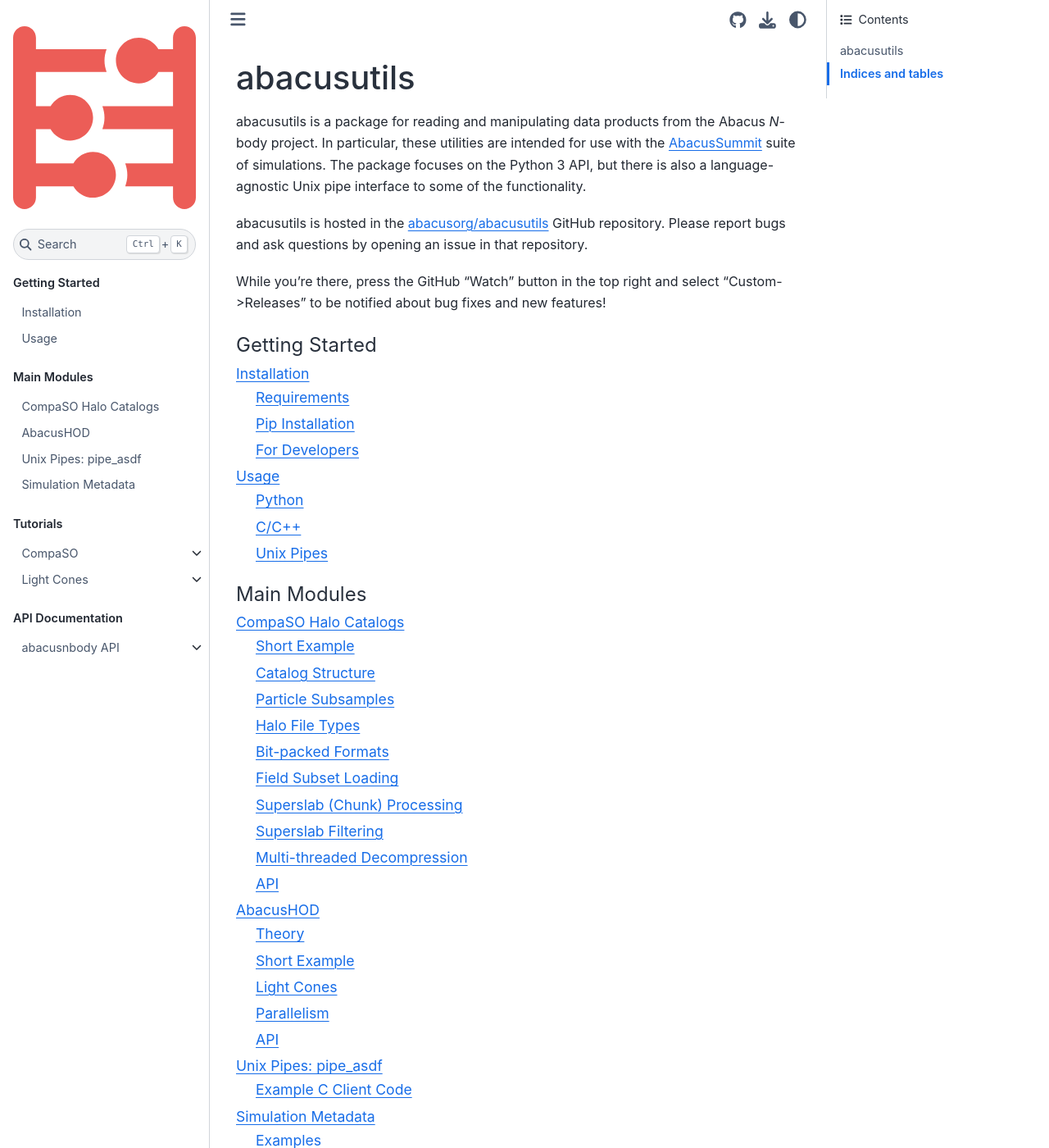
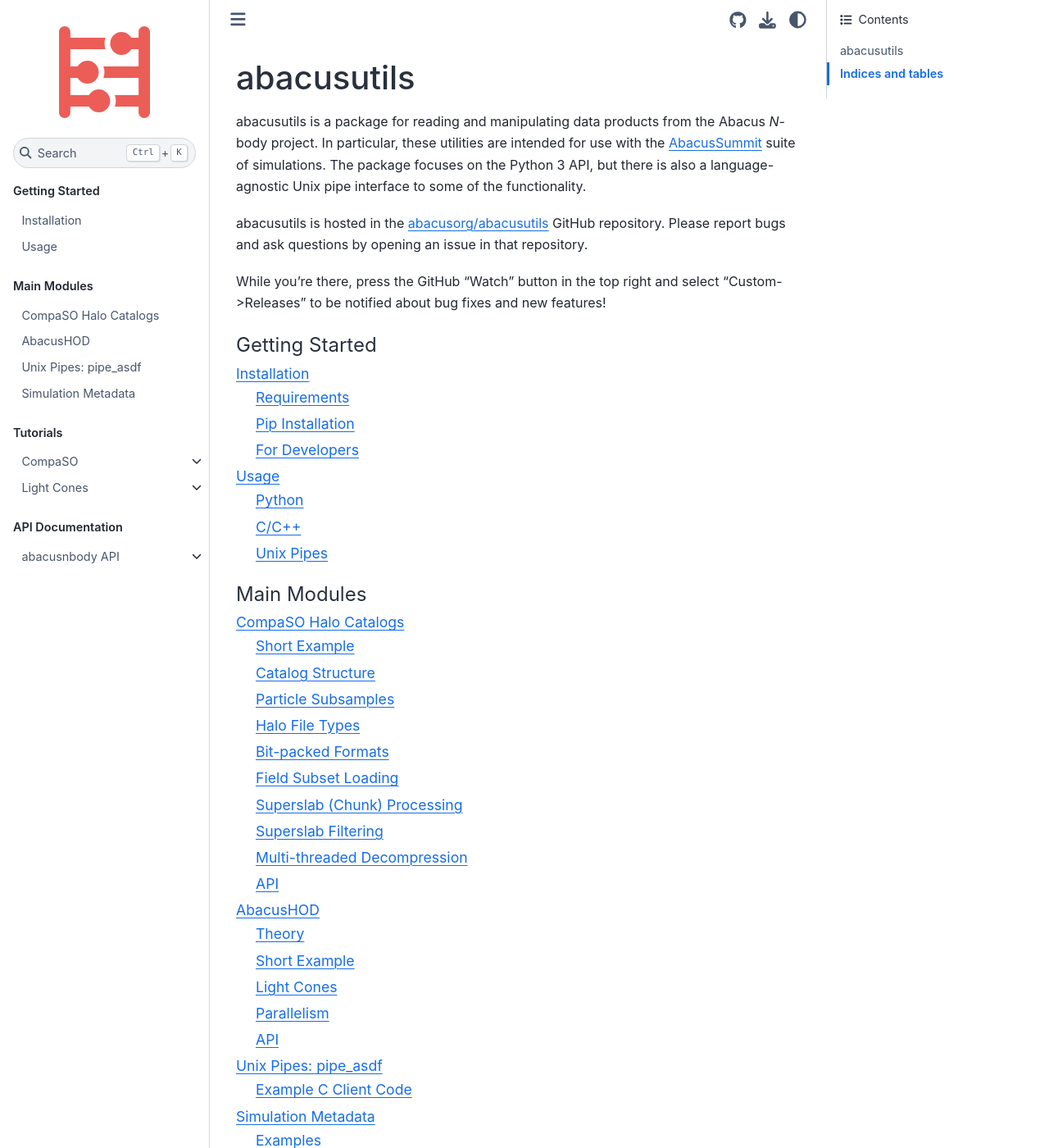
Before and after one commit to abacusorg/abacusutils, a Sphinx documentation site: the page built from docs/index.rst, in a window 1280 px wide and 1400 px high. Shown: the whole window at 82% size. Built offline with Sphinx 7.4.7 and the Sphinx Book theme 1.1.4, drawn with Linux system fonts in a browser that asks for light colours.

Commit message:
Update css for Sphinx 5

```diff
--- a/docs/_static/custom.css
+++ b/docs/_static/custom.css
@@ -1,3 +1,3 @@
-img.logo {
+img.logo__image {
     width: 50% !important;
 }
```
